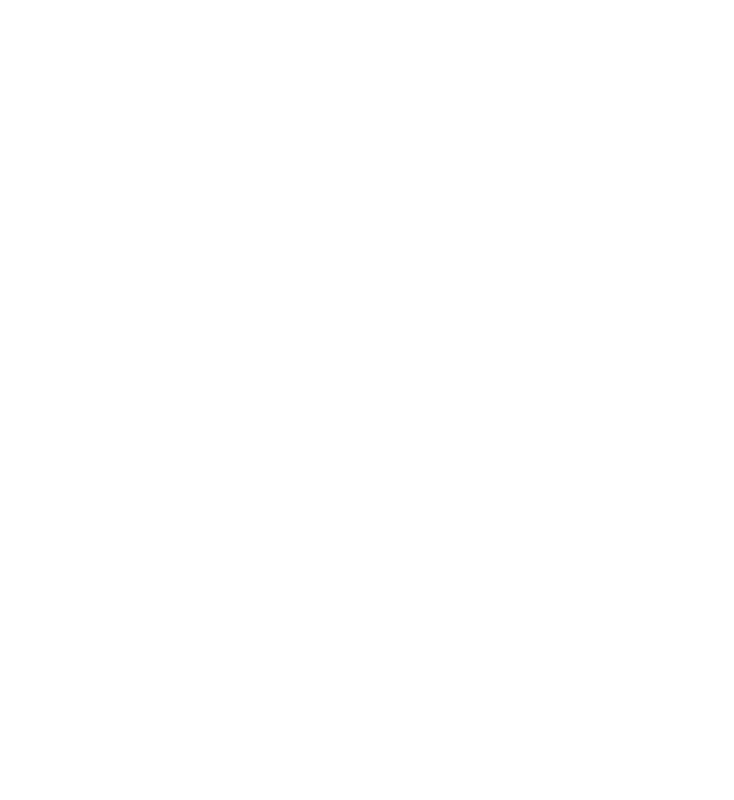
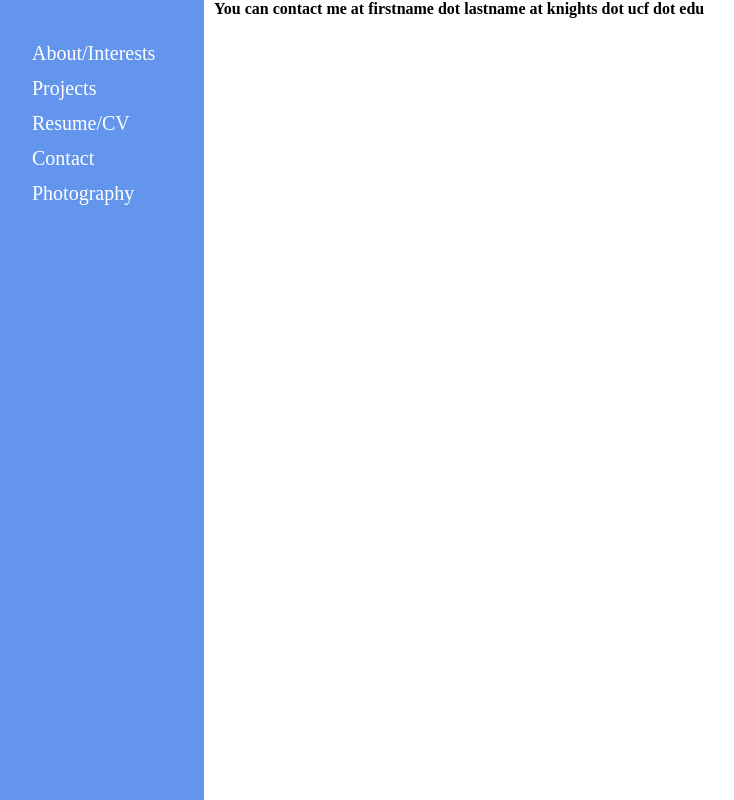
Before and after one commit to rajibchowdhury/rajibchowdhury.github.io, a plain HTML site: page contact.html in a window 1280 px wide. Shown: the whole page, without its empty margins (16-750 px from the left). Drawn offline with Linux system fonts and the light colour scheme; a web font is replaced by a local one.

Commit message:
Add resume and placeholder html

```diff
--- a/contact.html
+++ b/contact.html
@@ -0,0 +1,37 @@
+<!--
+    MESSAGING PAGE
+    TODO:
+        Styling
+-->
+
+<html>
+
+  <head>
+    <title>Contact </title>
+    <link rel="stylesheet" type="text/css" href="style.css">
+    <link href="https://fonts.googleapis.com/css?family=Tenali+Ramakrishna" rel="stylesheet">
+
+  </head>
+
+  <body>
+    <div class="sidebar" >
+      <ul style="list-style-type:none;">
+        <li><a href="about.html">About/Interests</a></li>
+        <li> <a href="#">Projects</a></li>
+        <li> <a href="Resume.pdf">Resume/CV</a></li>
+        <li><a href="messaging.html">Contact</a></li>
+        <li><a href="photography.html">Photography</a></li>
+      </ul>
+    </div>
+
+    <div class="wrapper">
+
+      <div class="main">
+        <h4> You can contact me at firstname dot lastname at knights dot ucf dot edu </h4>
+      </div>
+    </div>
+
+    <script src="js/website.js"> </script>
+
+  </body>
+</html>
```
Also changed, not shown: index.html (+3 -3 lines), messaging.html (deleted, +0 -5 lines), projects.html (added, +6 -0 lines), js/website.js (renamed from website.js), notes.txt, 2 other files.
